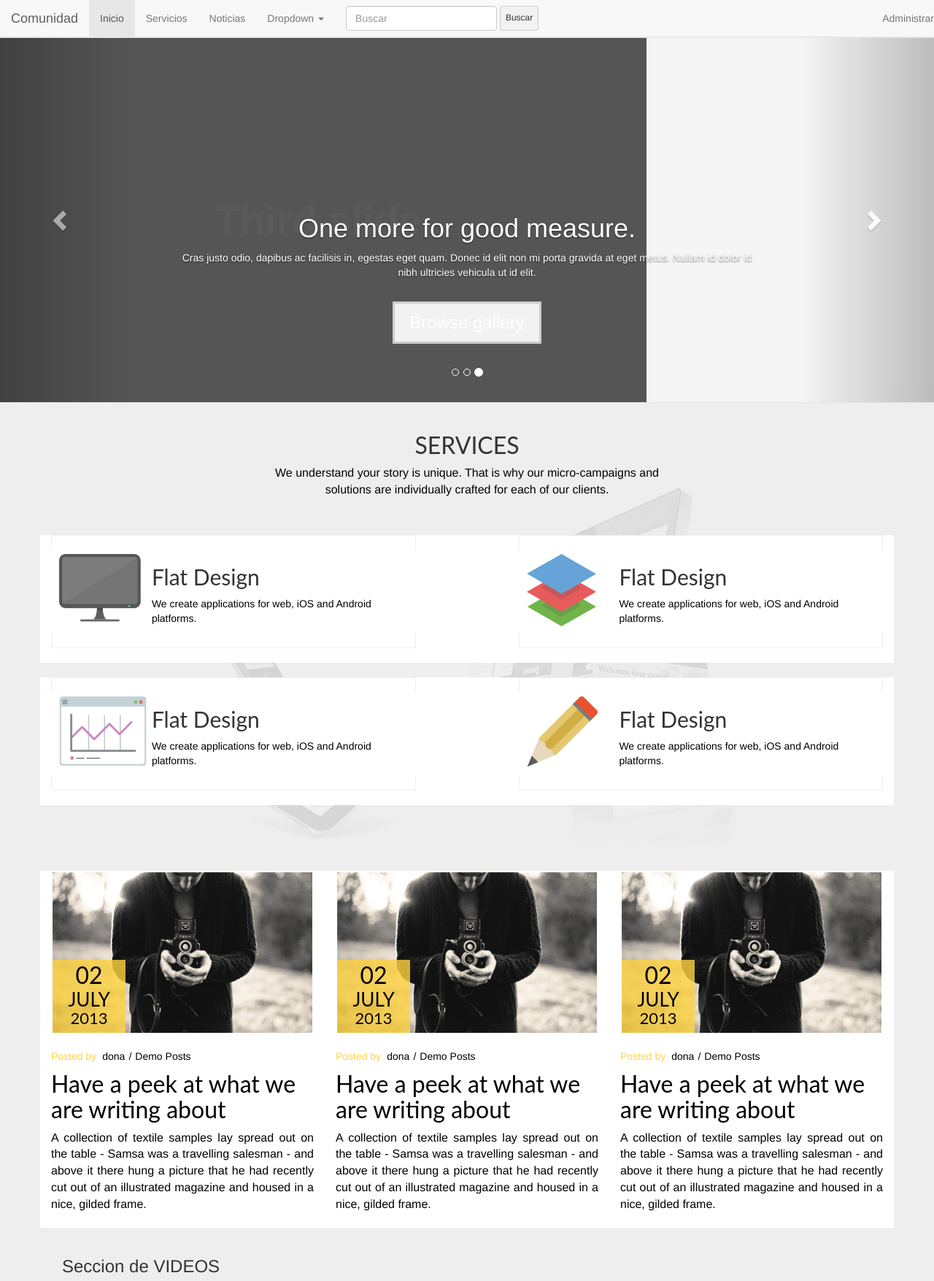
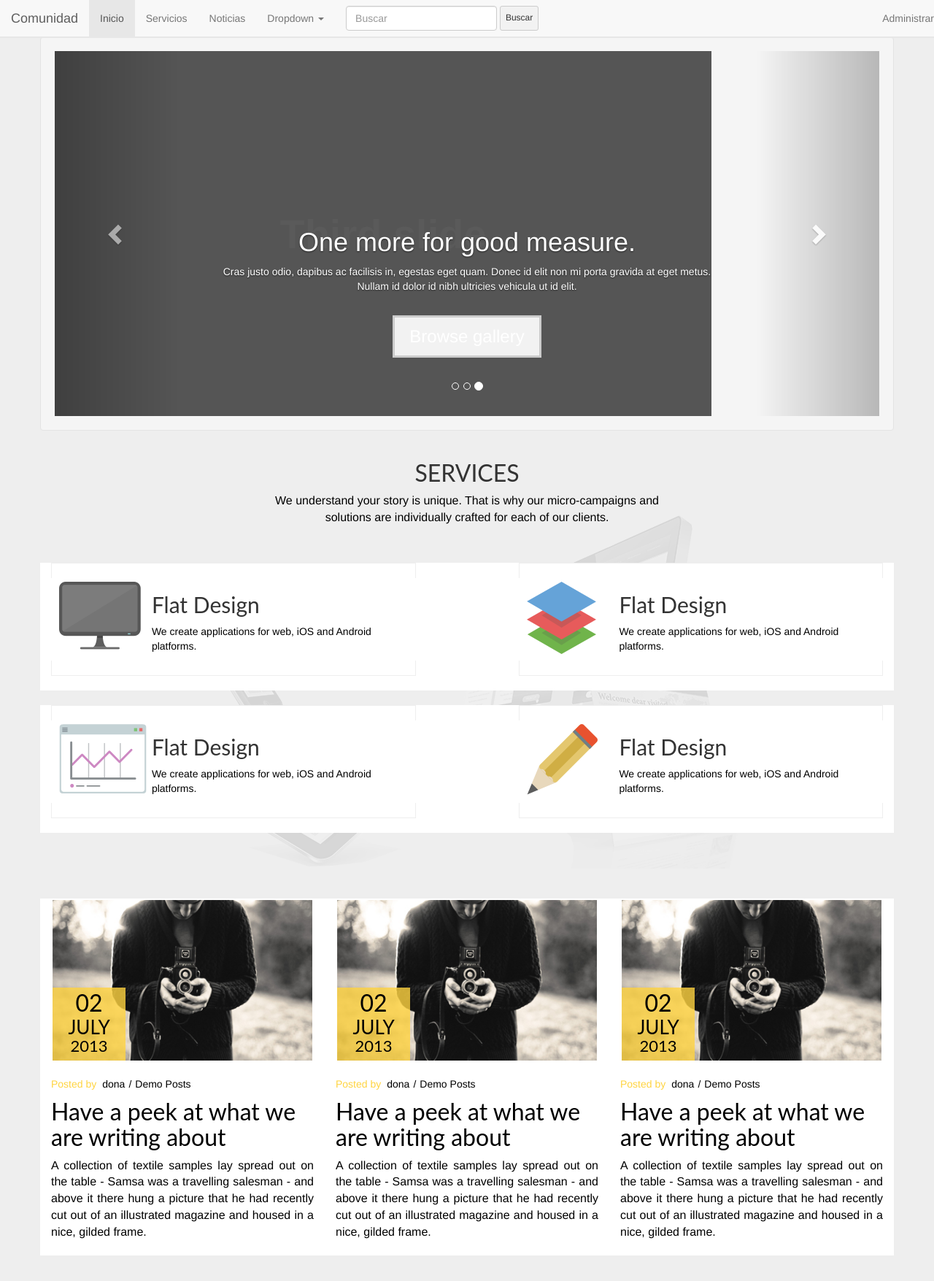
Before and after one commit to DaneryKinto/frida3, a PHP site: page /index.php in a window 1280 px wide. Shown: the top 1755 px of the page at 73% size. Run offline with PHP 8.4, Linux system fonts and the light colour scheme; some libraries are stand-ins or nearby versions; grey boxes are pictures that could not be loaded.

Commit message:
cambios menores en el home

```diff
--- a/php/home/carousel.php
+++ b/php/home/carousel.php
@@ -1,4 +1,5 @@
-<div class="row well">
+<div class="row">
+	<div class="container well">
 		<div id="carousel-id" class="carousel slide" data-ride="carousel">
 		    <ol class="carousel-indicators">
 		        <li data-target="#carousel-id" data-slide-to="0" class=""></li>
@@ -41,3 +42,4 @@
 		    <a class="right carousel-control" href="#carousel-id" data-slide="next"><span class="glyphicon glyphicon-chevron-right"></span></a>
 		</div>
 	</div>
+</div>
```
Lines whose indentation alone changed are shown as unchanged.
